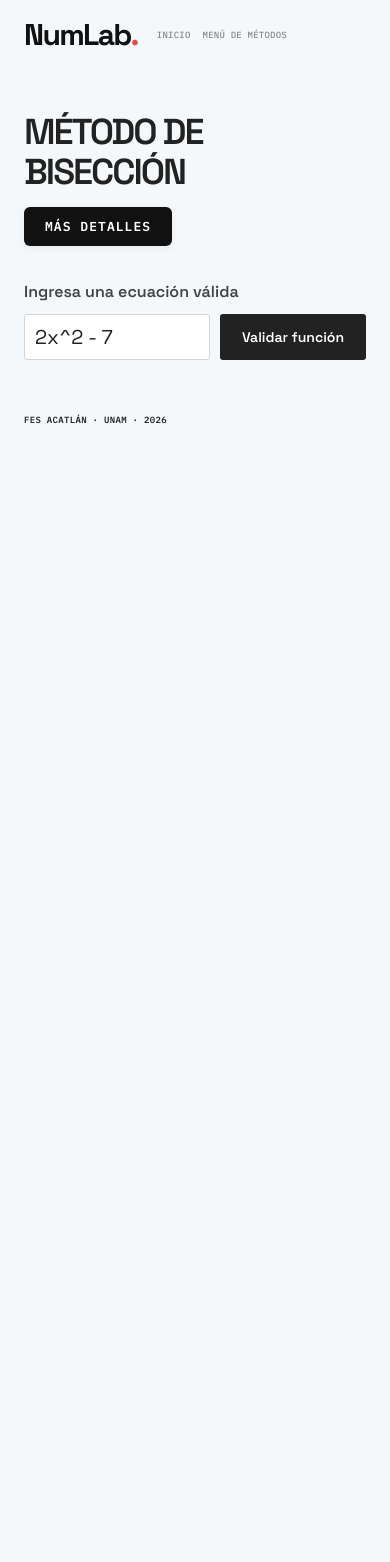
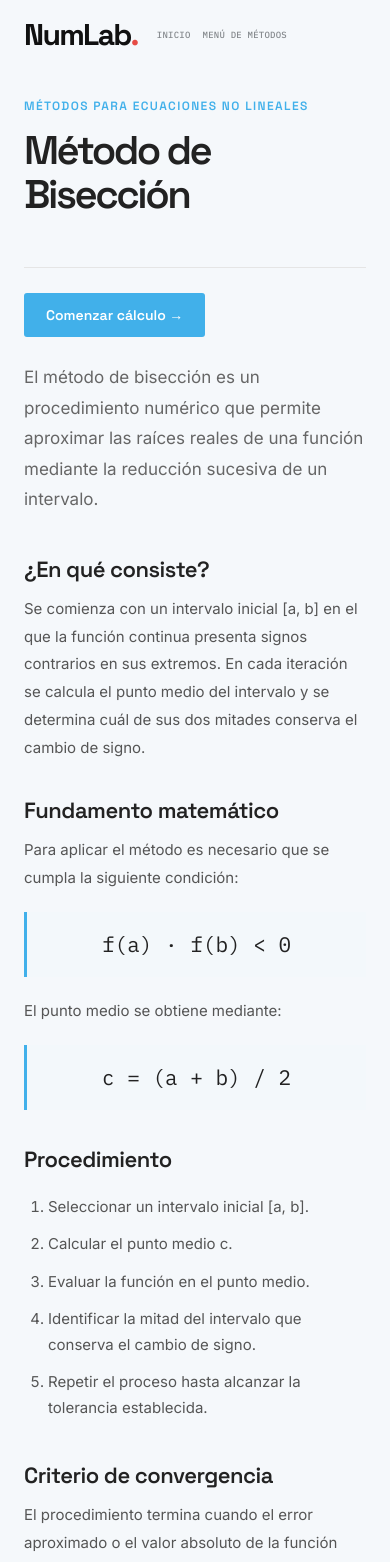
Before and after one commit to IvanEspMar/NumLab, a React (Vite) app: page /nolineal/biseccion in a window 390 px wide. Shown: the top 1562 px of the page. Before the commit the page ends 844 px from the top, so only its background shows below. Built offline with nearby package versions, Linux system fonts and the light colour scheme.

Commit message:
Añadi imagens de cada personaje y puse introudcicon a la  pagina biseccion

```diff
--- a/src/routes/problems/nolineal/biseccion/biseccion.scss
+++ b/src/routes/problems/nolineal/biseccion/biseccion.scss
@@ -4,15 +4,152 @@
     color: #222;
     font-family: 'Space Grotesk', sans-serif;
 
+    // INTRODUCCIÓN
     &__introduction {
-        display: flex;
-        align-items: center;
-        justify-content: space-between;
+        width: 100%;
         margin: 45px 0 35px;
-        width: 100%;
+
+        h1 {
+            margin: 15px 0 20px;
+            font-size: clamp(40px, 5vw, 58px);
+            font-weight: 600;
+            letter-spacing: -2.5px;
+            line-height: 1.1;
+        }
     }
 
-    h1 {
+    &__eyebrow {
+        display: block;
+        color: #41B0EA;
+        font-size: 12px;
+        font-weight: 600;
+        letter-spacing: 1.4px;
+    }
+
+    &__description {
+        max-width: 750px;
+        margin: 0 0 40px;
+        color: #666;
+        font-family: 'Inter', sans-serif;
+        font-size: 17px;
+        line-height: 1.8;
+    }
+
+    &__theory {
+        max-width: 850px;
+
+        h2 {
+            margin: 35px 0 12px;
+            font-size: 22px;
+            font-weight: 600;
+            letter-spacing: -0.5px;
+        }
+
+        p {
+            margin: 10px 0 18px;
+            color: #555;
+            font-family: 'Inter', sans-serif;
+            font-size: 15px;
+            line-height: 1.85;
+        }
+
+        ol {
+            padding-left: 24px;
+            margin: 15px 0 25px;
+            font-family: 'Inter', sans-serif;
+
+            li {
+                padding: 6px 0;
+                color: #555;
+                font-size: 15px;
+                line-height: 1.7;
+            }
+        }
+    }
+
+    &__formula {
+        display: flex;
+        justify-content: center;
+        align-items: center;
+        min-height: 65px;
+        margin: 20px 0;
+        padding: 15px;
+        background: #f3f8fb;
+        border-left: 3px solid #41B0EA;
+        font-family: 'IBM Plex Mono', monospace;
+        font-size: 21px;
+    }
+
+    &__introduction-footer {
+        display: flex;
+        justify-content: space-between;
+        align-items: center;
+        gap: 25px;
+        margin-top: 50px;
+        padding: 25px 0;
+        border-top: 1px solid #e5e5e5;
+
+        span {
+            color: #41B0EA;
+            font-size: 11px;
+            font-weight: 600;
+            letter-spacing: 1px;
+        }
+
+        p {
+            margin: 8px 0 0;
+            color: #777;
+            font-family: 'Inter', sans-serif;
+            font-size: 14px;
+        }
+
+        button {
+            flex-shrink: 0;
+            padding: 13px 22px;
+            border: none;
+            border-radius: 3px;
+            background: #41B0EA;
+            color: white;
+            font-family: inherit;
+            font-size: 14px;
+            font-weight: 600;
+            cursor: pointer;
+            transition: background 150ms ease;
+
+            &:hover {
+                background: #269bd8;
+            }
+
+            &:focus-visible {
+                outline: 2px solid #222;
+                outline-offset: 3px;
+            }
+        }
+    }
+
+    &__back-button {
+        margin: 20px 0 15px;
+        padding: 8px 0;
+        border: none;
+        background: transparent;
+        color: #41B0EA;
+        font-family: inherit;
+        font-size: 14px;
+        font-weight: 600;
+        cursor: pointer;
+
+        &:hover {
+            color: #269bd8;
+        }
+
+        &:focus-visible {
+            outline: 2px solid #41B0EA;
+            outline-offset: 3px;
+        }
+    }
+
+    // ENCABEZADO DE EJECUCIÓN
+    &__execution-title {
         margin: 0;
         font-size: clamp(36px, 4vw, 45px);
         font-weight: 600;
@@ -20,6 +157,7 @@
         line-height: 1.1;
     }
 
+    // ENTRADA DE ECUACIÓN
     &__equation-input {
         display: flex;
         flex-direction: column;
@@ -42,7 +180,7 @@
         input {
             width: min(450px, 100%);
             padding: 11px 12px;
-            font-size: 200px;
+            font-size: 20px;
         }
 
         button {
@@ -68,6 +206,7 @@
         }
     }
 
+    // INTERVALO
     &__interval-inputs {
         display: flex;
         align-items: center;
@@ -98,6 +237,7 @@
         }
     }
 
+    // INPUTS GENERALES
     input {
         width: 200px;
         min-width: 0;
@@ -125,6 +265,7 @@
         }
     }
 
+    // CONTROLES DE CÁLCULO
     &__calculation-controls {
         display: flex;
         align-items: center;
@@ -166,6 +307,7 @@
         }
     }
 
+    // TABLA DE ITERACIONES
     &__iterations-table {
         width: 100%;
         border-collapse: collapse;
@@ -208,6 +350,7 @@
         }
     }
 
+    // RESULTADO
     &__result {
         margin-top: 25px;
         padding: 15px 0;
@@ -233,12 +376,21 @@
 @media (max-width: 700px) {
     .bisection {
         &__introduction {
-            flex-wrap: wrap;
-            gap: 15px;
+            margin-top: 30px;
         }
 
-        h1 {
-            font-size: 36px;
+        &__introduction-footer {
+            align-items: flex-start;
+            flex-direction: column;
+        }
+
+        &__interval-inputs {
+            flex-wrap: wrap;
+        }
+
+        &__interval-values {
+            flex-direction: column;
+            gap: 8px;
         }
 
         &__equation-input {
@@ -250,15 +402,6 @@
                 flex: 1;
                 width: 100%;
             }
-        }
-
-        &__interval-inputs {
-            flex-wrap: wrap;
-        }
-
-        &__interval-values {
-            flex-direction: column;
-            gap: 8px;
         }
 
         &__iterations-table {
--- a/src/routes/problems/nolineal/biseccion/biseccion.tsx
+++ b/src/routes/problems/nolineal/biseccion/biseccion.tsx
@@ -14,6 +14,8 @@ interface RowBisecType {
 }
 
 function Biseccion() {
+  const [currentView, setCurrentView] = useState<"introduction" | "execution">("introduction");
+
   const [iterations, setIterations] = useState<RowBisecType[]>([]);
   const [equationText, setEquationText] = useState("2x^2 - 7");
   const [equationIsValid, setEquationIsValid] = useState(false);
@@ -28,12 +30,10 @@ function Biseccion() {
 
   const intervalIsValid = a < b;
 
-  // Compilamos la función introducida por el usuario.
   function equation(x: number): number {
     return compile(equationText).evaluate({ x });
   }
 
-  // Validamos que la expresión sea correcta y evaluable.
   function validateEquation() {
     try {
       const compiledEquation = compile(equationText);
@@ -53,7 +53,6 @@ function Biseccion() {
     }
   }
 
-  // Comprobamos que los extremos tengan signos contrarios.
   const intervalHasSignChange = (() => {
     try {
       if (!equationIsValid || !intervalIsValid) return false;
@@ -74,9 +73,6 @@ function Biseccion() {
 
     let currentA = a;
     let currentB = b;
-
-    const faInitial = equation(currentA);
-    const fbInitial = equation(currentB);
 
     let currentC = (currentA + currentB) / 2;
 
@@ -119,13 +115,111 @@ function Biseccion() {
     setIterations(interations);
   }
 
+  if (currentView === "introduction") {
+    return (
+      <section className="bisection">
+
+        <div className="bisection__introduction">
+
+          <span className="bisection__eyebrow">
+            MÉTODOS PARA ECUACIONES NO LINEALES
+          </span>
+
+          <h1>Método de Bisección</h1>
+          <div className="bisection__introduction-footer">
+            <button
+              onClick={() => setCurrentView("execution")}
+            >
+              Comenzar cálculo →
+            </button>
+          </div>
+          <p className="bisection__description">
+            El método de bisección es un procedimiento numérico
+            que permite aproximar las raíces reales de una función
+            mediante la reducción sucesiva de un intervalo.
+          </p>
+
+          <div className="bisection__theory">
+
+            <h2>¿En qué consiste?</h2>
+
+            <p>
+              Se comienza con un intervalo inicial [a, b]
+              en el que la función continua presenta signos
+              contrarios en sus extremos. En cada iteración
+              se calcula el punto medio del intervalo y se
+              determina cuál de sus dos mitades conserva
+              el cambio de signo.
+            </p>
+
+            <h2>Fundamento matemático</h2>
+
+            <p>
+              Para aplicar el método es necesario que
+              se cumpla la siguiente condición:
+            </p>
+
+            <div className="bisection__formula">
+              f(a) · f(b) &lt; 0
+            </div>
+
+            <p>
+              El punto medio se obtiene mediante:
+            </p>
+
+            <div className="bisection__formula">
+              c = (a + b) / 2
+            </div>
+
+            <h2>Procedimiento</h2>
+
+            <ol>
+              <li>
+                Seleccionar un intervalo inicial [a, b].
+              </li>
+              <li>
+                Calcular el punto medio c.
+              </li>
+              <li>
+                Evaluar la función en el punto medio.
+              </li>
+              <li>
+                Identificar la mitad del intervalo que
+                conserva el cambio de signo.
+              </li>
+              <li>
+                Repetir el proceso hasta alcanzar
+                la tolerancia establecida.
+              </li>
+            </ol>
+
+            <h2>Criterio de convergencia</h2>
+
+            <p>
+              El procedimiento termina cuando el error
+              aproximado o el valor absoluto de la función
+              alcanza la tolerancia especificada.
+            </p>
+
+          </div>
+
+        </div>
+
+      </section>
+    );
+  }
+
   return (
     <section className="bisection">
 
-      <div className="bisection__introduction">
-        <h1>MÉTODO DE BISECCIÓN</h1>
-        <button className="start-button">Más detalles</button>
-      </div>
+      <button
+        className="bisection__back-button"
+        onClick={() => setCurrentView("introduction")}
+      >
+        ← Volver a la introducción
+      </button>
+
+      <h1>MÉTODO DE BISECCIÓN</h1>
 
       <div className="bisection__equation-input">
         <label>Ingresa una ecuación válida</label>
@@ -241,6 +335,7 @@ function Biseccion() {
           )}
         </>
       )}
+
     </section>
   );
 }
--- a/src/routes/problems/sistemas/sistemas.tsx
+++ b/src/routes/problems/sistemas/sistemas.tsx
@@ -4,6 +4,8 @@ import TarjetaGrid from '@/components/tarjeta-grid/tarjeta-grid'
 import jordan from '@/assets/jordan.jpg'
 import jacobi from '@/assets/jacobi.png'
 import seidel from '@/assets/seidel.jpg'
+import doolittle from '@/assets/doolittle.png'
+import crout from '@/assets/crout.png'
 const metodosSistemas: TarjetaData[] = [
   {
     numero: '01',
@@ -39,7 +41,7 @@ const metodosSistemas: TarjetaData[] = [
     numero: '04',
     categoria: 'FACTORIZACIÓN LU',
     titulo: 'Método de Doolittle',
-    imagen: '',
+    imagen: doolittle,
     descripcion:
       'Descompone una matriz cuadrada en el producto de una matriz triangular inferior con diagonal unitaria y una matriz triangular superior.',
     pie: 'A = LU · DIAGONAL UNITARIA EN L',
@@ -49,7 +51,7 @@ const metodosSistemas: TarjetaData[] = [
     numero: '05',
     categoria: 'FACTORIZACIÓN LU',
     titulo: 'Método de Crout',
-    imagen: '',
+    imagen: crout,
     descripcion:
       'Descompone una matriz cuadrada en el producto de una matriz triangular inferior y una matriz triangular superior con diagonal unitaria.',
     pie: 'A = LU · DIAGONAL UNITARIA EN U',
```
Also changed, not shown: src/assets/crout.png (added), src/assets/doolittle.png (added), src/routes/problems/nolineal/biseccion/biseccion-introduccion.tsx (added).
